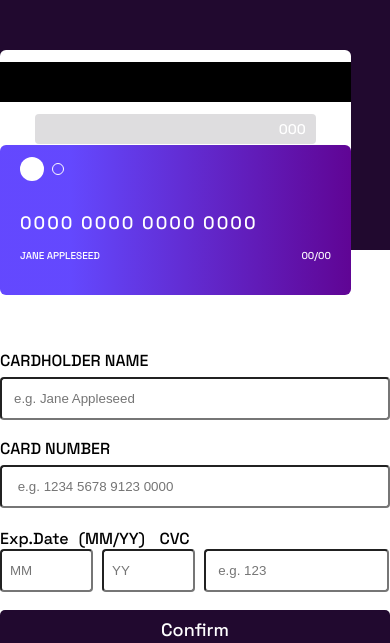
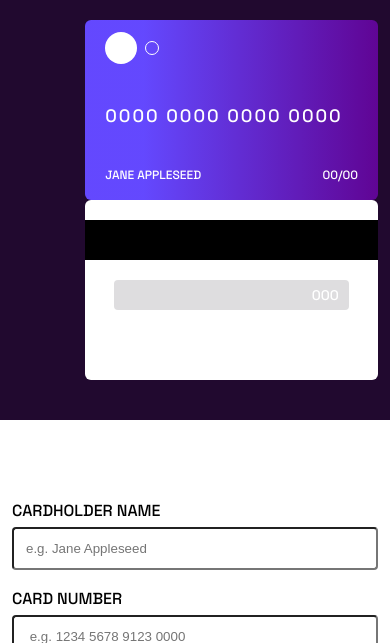
Before and after one commit to ismailakinkunmi/interactive-card-details-form, a plain HTML site: page index.html in a window 390 px wide. Shown: the top 643 px of the page. Drawn offline with Linux system fonts and the light colour scheme.

Commit message:
Add media query for 375px screen

```diff
--- a/index.html
+++ b/index.html
@@ -15,7 +15,8 @@
 <body>
 
   <section class="card-setion">
-    <div class="card-front">
+
+    <div class="front-card">
       <cdiv class="dots">
         <div class="bg-dot"></div>
         <div class="sm-dot"></div>
@@ -27,10 +28,11 @@
       </div>
     </div>
 
-    <div class="card-back">
+    <div class="back-card">
       <div class="black-box"></div>
       <div class="gray-box">000</div>
     </div>
+
 </section>
 
 <form class="form-section">
@@ -43,11 +45,19 @@
     <input type="number" name="" id="" placeholder=" e.g. 1234 5678 9123 0000">
   </div>
 
-  <div class="form-control date">
-    <div><span> Exp.Date</span><span>(MM/YY)</span> <span>CVC</span></div>
-    <input type="number" placeholder="MM" class="month">
+  <div class="form-control debit-card">
+    <div class="">
+      <label for="">Exp.Date</label>
+      <input type="number" placeholder="MM" class="month">
+    </div>
+   <div class="">
+    <label for="">(MM/YY)</label>
     <input type="number" placeholder="YY" class="year">
+   </div>
+   <div class="">
+    <label for="">CVC</label>
     <input type="number" placeholder="e.g. 123" class="cvc">
+   </div>
   </div>
 
   <button type="submit" class="submit">confirm</button>
@@ -63,14 +73,6 @@
 
 
   <!-- Card Number
-  e.g. 1234 5678 9123 0000
-
-  Exp. Date (MM/YY)
-  MM
-  YY
-
-  CVC
-  e.g. 123
 
   Confirm -->
 
@@ -80,9 +82,9 @@
   We've added your card details
   Continue -->
 
-  <div class="attribution">
+  <!-- <div class="attribution">
     Challenge by <a href="https://www.frontendmentor.io?ref=challenge" target="_blank">Frontend Mentor</a>.
     Coded by <a href="#">Your Name Here</a>.
-  </div>
+  </div> -->
 </body>
 </html>
--- a/style.css
+++ b/style.css
@@ -20,32 +20,30 @@ body {
 }
 
 .card-setion {
-    position: relative;
-    background: var(--Very-dark-violet);
-    padding: 18px 12px;
-    color: #fff;
-    padding: 50px 0;
+    background-color: var(--Very-dark-violet);
+    padding: 20px 12px 40px;
     display: flex;
-    align-items: center;
+    align-items: end;
+    flex-direction: column;
 }
 
-.card-front,
-.card-back {
-    height: 150px;
-    /* width: 280px; */
-    width: 90%;
+.front-card,
+.back-card {
+    color: #fff;
+    height: 180px;
+    min-width: 270px;
+    width: 80%;
     border-radius: 6px;
-    padding-top: 12px;
 }
 
-.card-front {
+
+/* card front */
+.front-card {
     background: linear-gradient(to right, hsl(249, 99%, 64%) 20%, hsl(278, 94%, 30%));
     padding: 12px 20px;
-    position: absolute;
-    bottom: -45px;
 }
 
-.card-front .dots {
+.front-card .dots {
     display: flex;
     gap: 8px;
     justify-content: start;
@@ -53,24 +51,24 @@ body {
 }
 
 .dots .bg-dot {
-    padding: 12px;
+    padding: 16px;
     border-radius: 50%;
     background-color: var(--White);
 }
 
 .dots .sm-dot {
-    padding: 5px;
+    padding: 6px;
     height: 6px;
     border-radius: 50%;
     border: 1px solid #fff;
 }
 
-.card-front .card-number {
+.front-card .card-number {
     letter-spacing: 2px;
-    margin: 30px 0 15px 0;
+    margin: 40px 0;
 }
 
-.card-front .owner-info {
+.front-card .owner-info {
     display: flex;
     justify-content: space-between;
 }
@@ -81,24 +79,24 @@ body {
 
 .owner-info .date,
 .owner-info .name {
-    font-size: 10px;
+    font-size: 12px;
 }
 
+/*_____________________________________ card back ________________________________________________*/
 
-
-
-.card-back {
+.back-card {
     background-color: var(--White);
+    padding-top: 20px;
 }
 
-.card-back .black-box {
+.back-card .black-box {
     width: 100%;
     height: 40px;
     background-color: #000;
-    margin-bottom: 12px;
+    margin-bottom: 20px;
 }
 
-.card-back .gray-box {
+.back-card .gray-box {
     margin: auto;
     background-color: var(--Light-grayish-violet);
     width: 80%;
@@ -108,10 +106,12 @@ body {
     padding: 6px 10px;
 }
 
+/* ____________________________________card section end____________________________________________ */
+
 .form-section {
     width: 100%;
-    margin-top: 100px;
     background-color: var(--White);
+    padding: 80px 12px 50px;
 
 }
 
@@ -130,32 +130,14 @@ body {
     padding: 12px;
     border-radius: 4px;
     width: 100%;
-    /* max-width: 350px; */
     margin-bottom: 18px;
 }
 
-.date div span {
-    font-size: 16px;
-    margin-right: 10px;
+.debit-card {
+    display: flex;
+    gap: 6px;
 }
 
-/* .date input {
-    margin-right: 15px;
-} */
-
-.date .month,
-.date .year {
-    /* width: 69px; */
-    width: calc(25% - 5px);
-
-    padding: 12px 8px;
-    margin-right: 5px;
-}
-
-.date .cvc {
-    width: calc(50% - 10px);
-    /* max-width: 140px; */
-}
 
 /* Chrome, Safari, Edge, Opera */
 input[type=number]::-webkit-inner-spin-button,
@@ -180,5 +162,40 @@ input[type=number] {
     border: none;
     font-size: inherit;
     font-family: inherit;
+    margin-top: 20px;
 
 }
+
+
+@media screen and (max-width: 375px) {
+    .front-card {
+        position: absolute;
+        top: 130px;
+        left: 12px;
+    }
+
+    .debit-card {
+        width: 100%;
+    }
+
+    .debit-card div {
+        width: calc(25% - 6px);
+    }
+
+    .debit-card div:last-child {
+        width: calc(50% - 6px);
+    }
+
+    .debit-card .month {
+        width: 95%;
+    }
+
+    .debit-card .year {
+        width: 100%;
+        padding: 12px 8px;
+    }
+
+    .debit-card .cvc {
+        width: 100%;
+    }
+}
```
